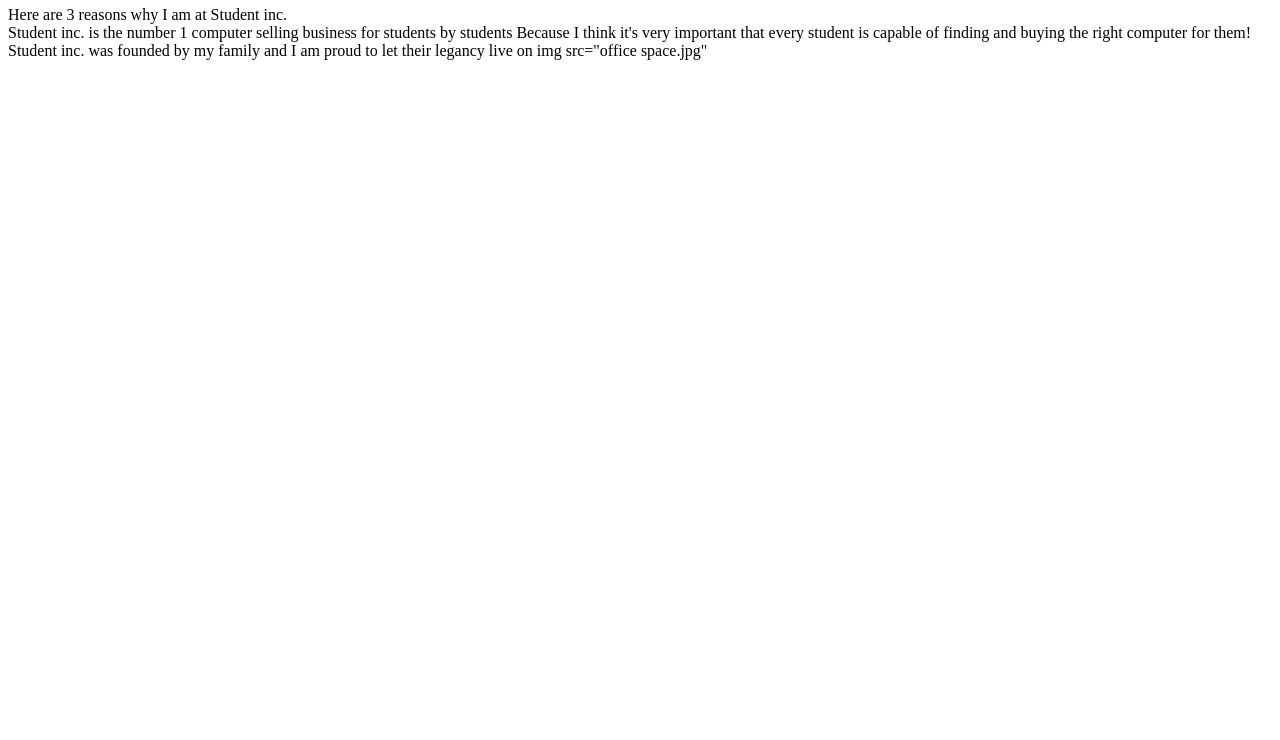
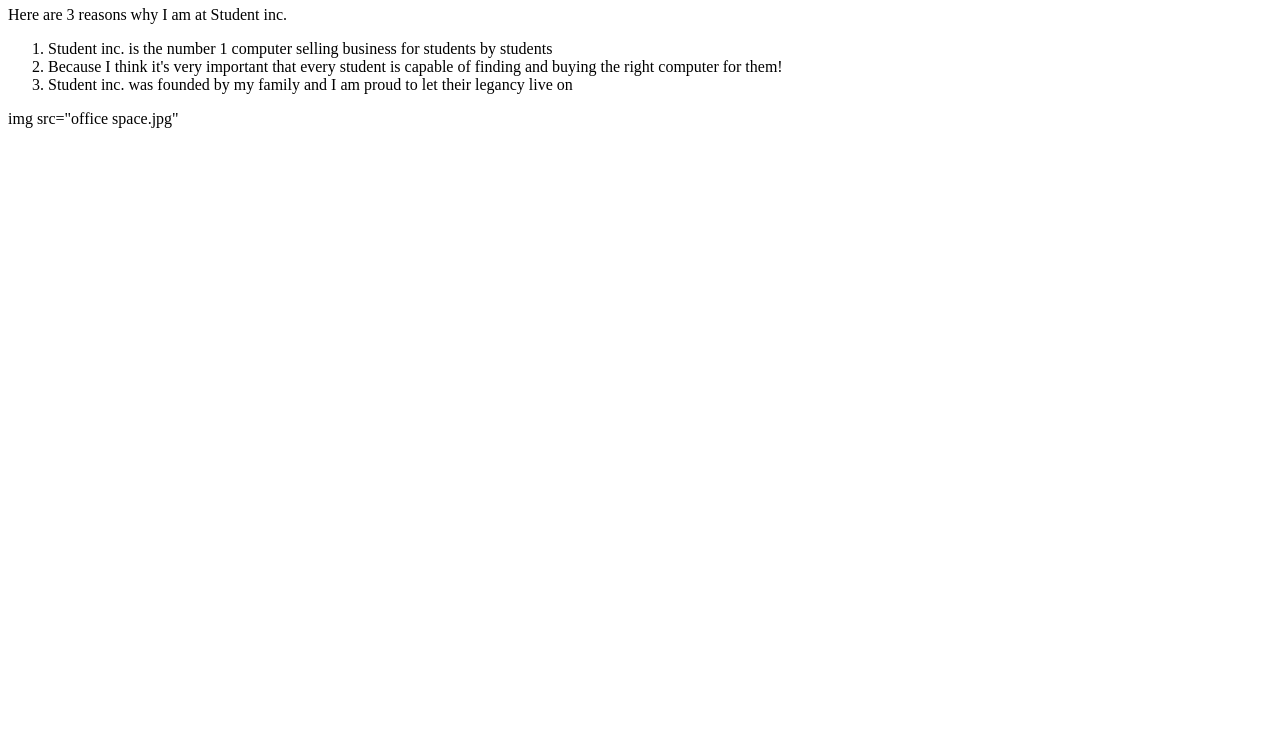
Before and after one commit to Tyenca/HomeworkLecture2, a plain HTML site: page index.html in a window 1280 px wide. Shown: the part 60-800 px from the top of the page. Drawn offline with Linux system fonts and the light colour scheme.

Commit message:
Update index.html

```diff
--- a/index.html
+++ b/index.html
@@ -3,9 +3,10 @@
 
   <p>Here are 3 reasons why I am at Student inc.
   <br>
-  Student inc. is the number 1 computer selling business for students by students
-  Because I think it's very important that every student is capable of finding and buying the right computer for them!
-  Student inc. was founded by my family and I am proud to let their legancy live on
+  <ol>
+    <li>Student inc. is the number 1 computer selling business for students by students
+    <li>Because I think it's very important that every student is capable of finding and buying the right computer for them!
+    <li>Student inc. was founded by my family and I am proud to let their legancy live on </ol>
 
   img src="office space.jpg"
   </p>
```
